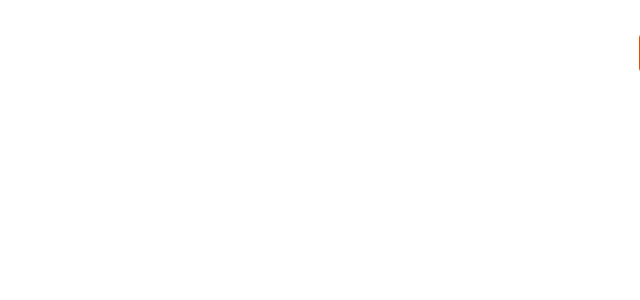
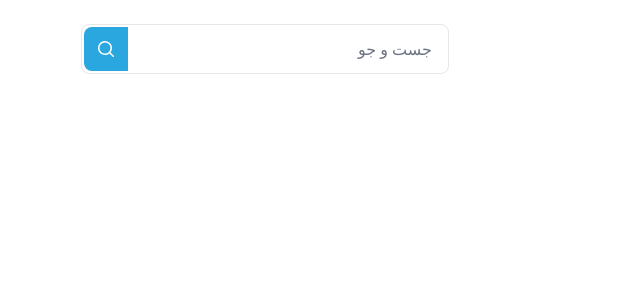
Before and after one commit to Fateme-Sharif-Dini/Hamrah-Sell-Front-End, a Next.js app: page / in a window 1280 px wide. Shown: the top 300 px of the page, without its empty margins (640-1280 px from the left). Built offline with nearby package versions, Linux system fonts and the light colour scheme.

Commit message:
feat: added searchInput component

```diff
--- a/app/globals.css
+++ b/app/globals.css
@@ -1,11 +1,6 @@
 @import 'tailwindcss';
 @tailwind utilities;
 
-/* Define custom font sizes using @theme */
-@theme {
-  --font-size-32px: 2rem; /* 32px */
-  --font-size-64px: 4rem; /* 64px */
-}
 
 /* Define custom utilities for the font sizes */
 @utility text-32px {
--- a/app/page.tsx
+++ b/app/page.tsx
@@ -1,27 +1,21 @@
 'use client';
 
+import { SearchInput } from '@/components/form/SearchInput';
 import { useState } from 'react';
-import SearchableDropdown from '../components/dropdown/SearchableDropdown';
 
 const MyComponent = () => {
-  const [selectedValue, setSelectedValue] = useState('');
-  const options = [
-    'گزینه یک',
-    'گزینه دو',
-    'گزینه سه',
-    'گزینه چهار',
-    'گزینه پنج',
-  ];
+  const [searchValue, setSearchValue] = useState('');
+
+  const handleSearchChange = (e: React.ChangeEvent<HTMLInputElement>) => {
+    setSearchValue(e.target.value);
+  };
 
   return (
-    <div className="w-64">
-      <SearchableDropdown
-        label="عنوان دراپ داون"
-        required
-        options={['گزینه یک', 'گزینه دو', 'گزینه سه']}
-        value={selectedValue}
-        onChange={setSelectedValue}
-        error="این فیلد نمی تواند خالی باشد."
+    <div className="mx-auto max-w-3xl p-4">
+      <SearchInput
+        value={searchValue}
+        onChange={handleSearchChange}
+        placeholder="جست و جو"
       />
     </div>
   );
--- a/components/dropdown/SearchableDropdown.tsx
+++ b/components/dropdown/SearchableDropdown.tsx
@@ -78,7 +78,7 @@
           <div className="absolute z-10 mt-1 w-full rounded-b-md border border-t-0 bg-white shadow-sm">
             <div className="p-2">
               <div className="relative flex items-center">
-                <MagnifyingGlass className="absolute left-3 h-5 w-5 -translate-y-1/2 transform text-gray-400" />
+                <MagnifyingGlass className="absolute left-3 h-5 w-5 -translate-y-1/2 transform stroke-gray-400 text-gray-400" />
                 <input
                   type="text"
                   value={searchTerm}
--- /dev/null
+++ b/components/form/SearchInput.tsx
@@ -0,0 +1,40 @@
+'use client';
+
+import { cn } from '@/lib/utils';
+import { MagnifyingGlass } from '../icons/magnifyingGlassIcon';
+import { Input } from '../ui/input';
+
+interface SearchInputProps {
+  value: string;
+  onChange: (e: React.ChangeEvent<HTMLInputElement>) => void;
+  placeholder?: string;
+  className?: string;
+}
+
+export function SearchInput({
+  value,
+  onChange,
+  placeholder = 'جست و جو',
+  className,
+}: SearchInputProps) {
+  return (
+    <div className="relative w-1/2">
+      <Input
+        type="text"
+        value={value}
+        onChange={onChange}
+        placeholder={placeholder}
+        className={cn(
+          'w-full rounded-lg border border-gray-200 bg-white py-3 pr-4 pl-12',
+          'text-right text-base text-gray-900 placeholder:text-gray-500',
+          'focus:border-gray-300 focus:ring-0 focus:outline-none',
+          'transition-colors duration-200',
+          className
+        )}
+      />
+      <div className="absolute top-2.75 left-0.75 z-1 flex items-center justify-center rounded-l-lg bg-[var(--blue-200)] p-3">
+        <MagnifyingGlass className="pointer-events-none h-5 w-5 text-white" />
+      </div>
+    </div>
+  );
+}
--- a/components/form/fieldInput.tsx
+++ b/components/form/TextInput.tsx
@@ -1,4 +1,4 @@
-'use client';
+ 'use client';
 
 import { Input } from '@/components/ui/input';
 import { Label } from '@/components/ui/label';
@@ -33,7 +33,7 @@
   className?: string;
 }
 
-export function FieldInput({
+export function TextInput({
   label,
   placeholder,
   required,
--- a/components/icons/magnifyingGlassIcon.tsx
+++ b/components/icons/magnifyingGlassIcon.tsx
@@ -4,10 +4,9 @@
       xmlns="http://www.w3.org/2000/svg"
       viewBox="0 0 20 20"
       fill="currentColor"
-      className="size-5 stroke-gray-400"
+      className={`size-5 ${className ?? ''}`}
     >
       <path
-        fillRule="evenodd"
         d="M9 3.5a5.5 5.5 0 1 0 0 11 5.5 5.5 0 0 0 0-11ZM2 9a7 7 0 1 1 12.452 4.391l3.328 3.329a.75.75 0 1 1-1.06 1.06l-3.329-3.328A7 7 0 0 1 2 9Z"
         clipRule="evenodd"
       />
```
